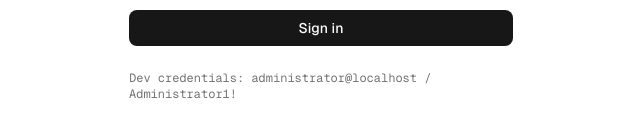
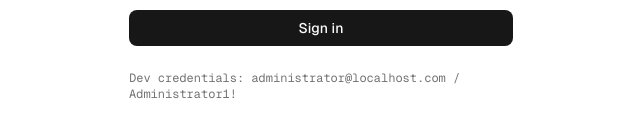
Before and after one commit to piotrokrutniak/promptify, a Next.js app in the folder frontend/: page /sign-in in a window 1280 px wide. Shown: the part 463-600 px from the top of the page, without its empty margins (319-959 px from the left). Built offline with nearby package versions, Linux system fonts and the light colour scheme.

Commit message:
fix(auth): update default administrator email to use correct domain format

```diff
--- a/frontend/features/auth/atoms/dev-credentials-hint.tsx
+++ b/frontend/features/auth/atoms/dev-credentials-hint.tsx
@@ -5,7 +5,7 @@ export function DevCredentialsHint() {
 
   return (
     <p className="font-mono text-xs text-muted-foreground">
-      Dev credentials: administrator@localhost / Administrator1!
+      Dev credentials: administrator@localhost.com / Administrator1!
     </p>
   )
 }
```
Also changed, not shown: 2 other files (tests, documents, lock files or other folders).
